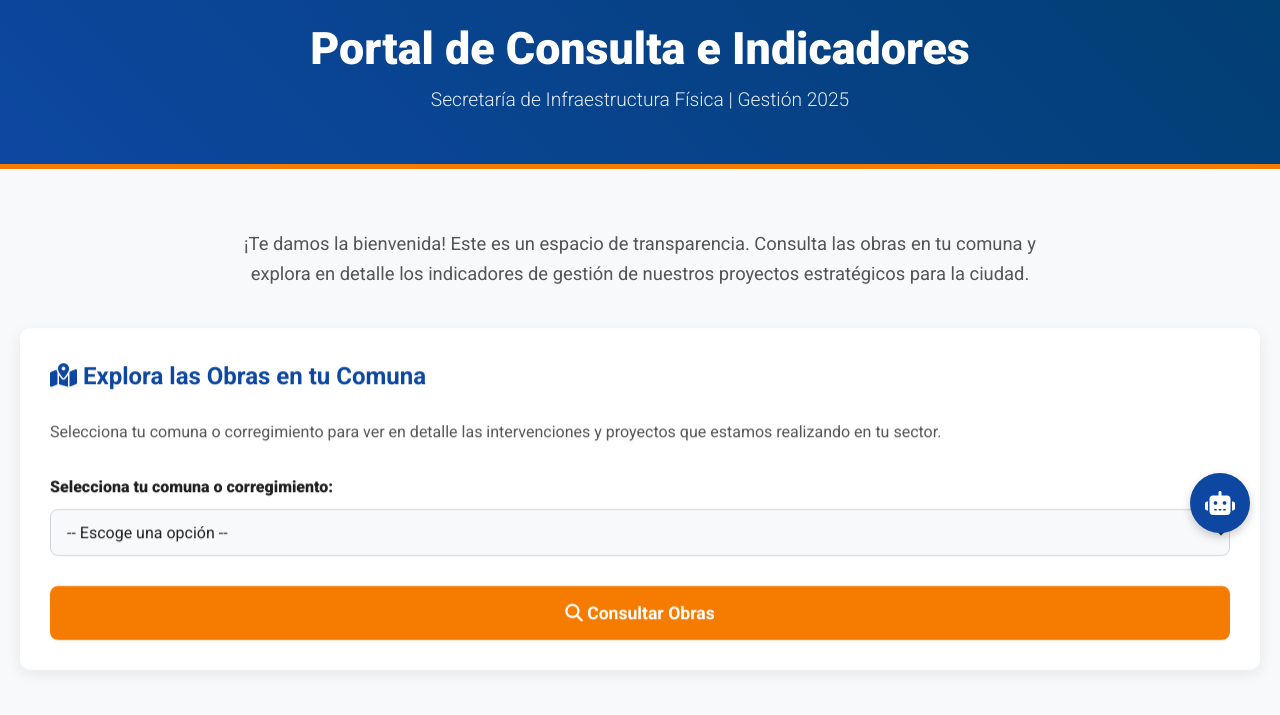
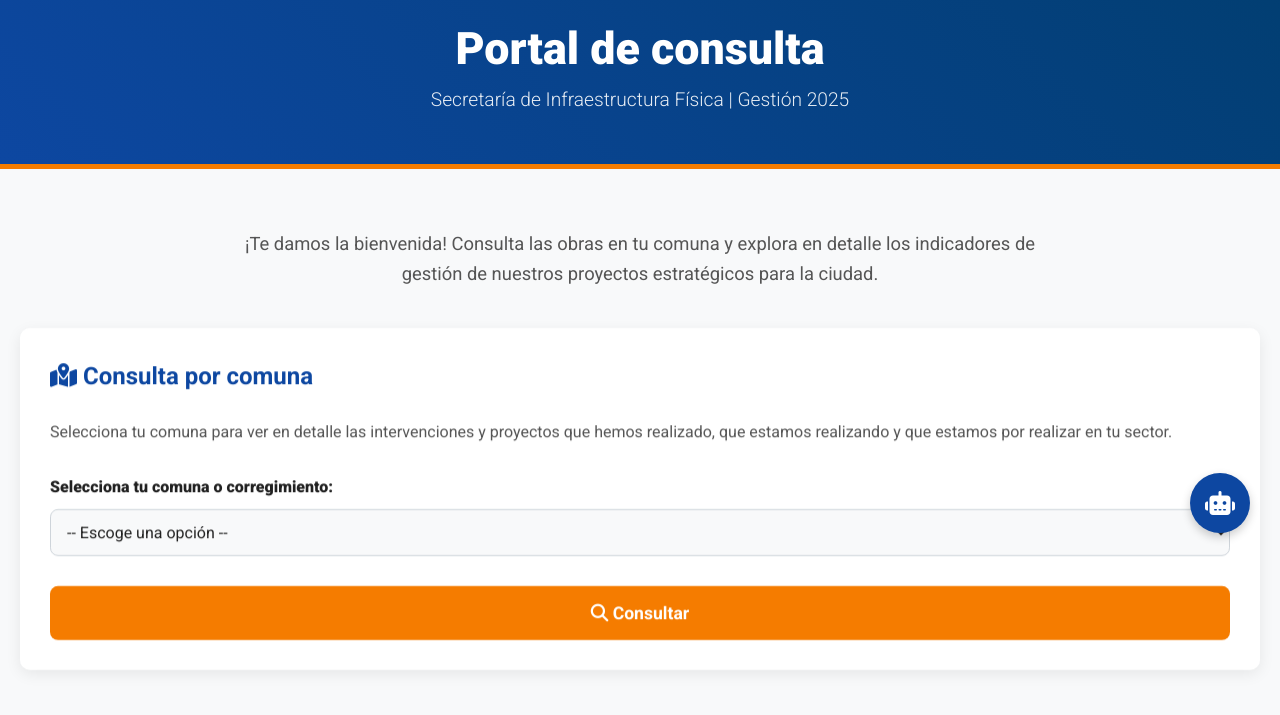
Before and after one commit to afelipfo/Proyecto-Informes-Comunas---Medellin-SIF, a plain HTML site: page index.html in a window 1280 px wide. Shown: the part 237-952 px from the top of the page. Drawn offline with nearby package versions, Linux system fonts and the light colour scheme.

Commit message:
Update index.html

```diff
--- a/index.html
+++ b/index.html
@@ -3,7 +3,7 @@
 <head>
     <meta charset="UTF-8">
     <meta name="viewport" content="width=device-width, initial-scale=1.0">
-    <title>Portal de Consulta e Indicadores - Infraestructura Medellín</title>
+    <title>RUTASIF - Portal de consulta</title>
 
     <link rel="preconnect" href="https://fonts.googleapis.com">
     <link rel="preconnect" href="https://fonts.gstatic.com" crossorigin>
@@ -237,21 +237,21 @@
 
     <header>
         <img src="logo_footer.png" alt="Logo Alcaldía de Medellín" class="header-logo">
-        <h1>Portal de Consulta e Indicadores</h1>
+        <h1>Portal de consulta</h1>
         <p class="subheading">Secretaría de Infraestructura Física | Gestión 2025</p>
     </header>
 
     <main class="container">
 
         <p class="intro-text">
-            ¡Te damos la bienvenida! Este es un espacio de transparencia. Consulta las obras en tu comuna y explora en detalle los indicadores de gestión de nuestros proyectos estratégicos para la ciudad.
+            ¡Te damos la bienvenida! Consulta las obras en tu comuna y explora en detalle los indicadores de gestión de nuestros proyectos estratégicos para la ciudad.
         </p>
 
         <section id="consulta-comuna" class="reveal-on-scroll">
             <div class="card" style="padding: 0; overflow: hidden;">
                 <div class="consulta-comuna-container">
-                    <h3><i class="fa-solid fa-map-location-dot"></i> Explora las Obras en tu Comuna</h3>
-                    <p>Selecciona tu comuna o corregimiento para ver en detalle las intervenciones y proyectos que estamos realizando en tu sector.</p>
+                    <h3><i class="fa-solid fa-map-location-dot"></i> Consulta por comuna</h3>
+                    <p>Selecciona tu comuna para ver en detalle las intervenciones y proyectos que hemos realizado, que estamos realizando y que estamos por realizar en tu sector.</p>
                     <div>
                         <label for="comuna-select"><strong>Selecciona tu comuna o corregimiento:</strong></label>
                         <select id="comuna-select">
@@ -259,7 +259,7 @@
                         </select>
                     </div>
                     <button onclick="abrirReporte()">
-                        <i class="fa-solid fa-magnifying-glass"></i> Consultar Obras
+                        <i class="fa-solid fa-magnifying-glass"></i> Consultar
                     </button>
                 </div>
             </div>
@@ -320,8 +320,7 @@
     </main>
 
     <footer>
-        <p>Informe generado a partir de los datos oficiales de la Secretaría de Infraestructura.</p>
-        <p><strong>Julio de 2025 | Alcaldía de Medellín</strong></p>
+        <p><strong>Mes de reporte: Julio de 2025</strong></p>
     </footer>
 
     <div id="chat-fab">
@@ -416,10 +415,7 @@
                 { name: 'Comuna 9 – Buenos Aires', id: 9 }, { name: 'Comuna 10 – La Candelaria', id: 10 },
                 { name: 'Comuna 11 – Laureles-Estadio', id: 11 }, { name: 'Comuna 12 – La América', id: 12 },
                 { name: 'Comuna 13 – San Javier', id: 13 }, { name: 'Comuna 14 – El Poblado', id: 14 },
-                { name: 'Comuna 15 – Guayabal', id: 15 }, { name: 'Comuna 16 – Belen', id: 16 },
-                { name: 'Comuna 50 – San Sebastián de Palmitas', id: 50 }, { name: 'Comuna 60 – San Cristóbal', id: 60 },
-                { name: 'Comuna 70 – Altavista', id: 70 }, { name: 'Comuna 80 – San Antonio de Prado', id: 80 },
-                { name: 'Comuna 90 – Santa Elena', id: 90 }
+                { name: 'Comuna 15 – Guayabal', id: 15 }, { name: 'Comuna 16 – Belen', id: 16 }
             ];
             const selectComuna = document.getElementById('comuna-select');
             communeData.forEach(commune => {
```
